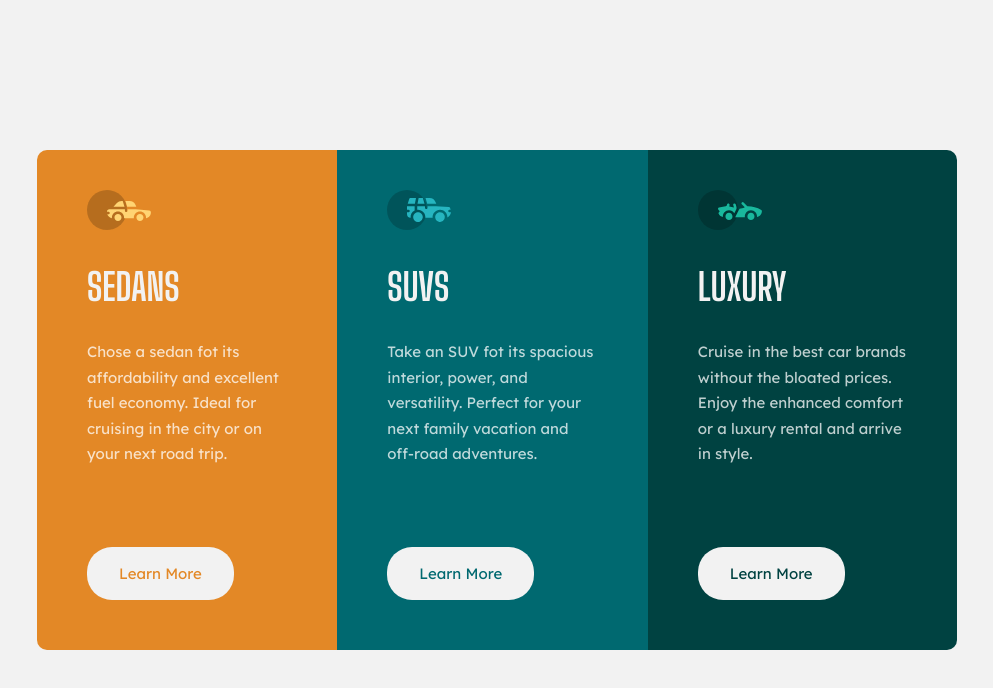
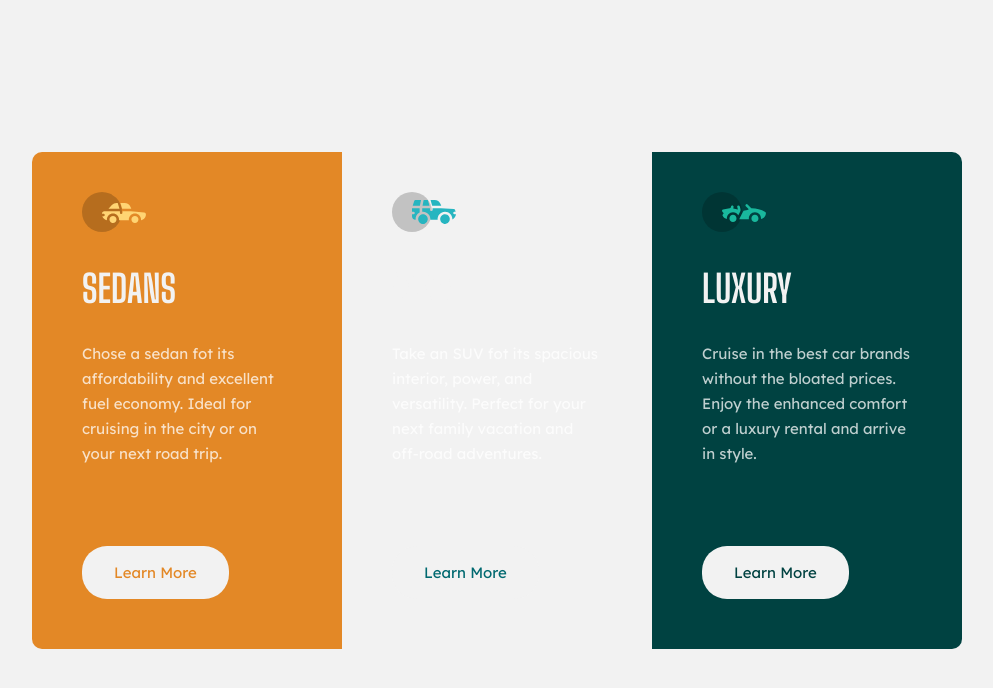
Before and after one commit to Sebastian-Agrano/frontend-mentor-3-column-preview-card-component, a plain HTML site: page index.html in a window 1280 px wide. Shown: the whole page, without its empty margins (143-1136 px from the left). Drawn offline with Linux system fonts and the light colour scheme.

Commit message:
upgrade css

```diff
--- a/css/estilos.css
+++ /dev/null
@@ -1,132 +0,0 @@
-@import url("https://fonts.googleapis.com/css2?family=Big+Shoulders+Display:wght@700&family=Lexend+Deca&display=swap");
-
-:root {
-  /*Primarios*/
-  --Bright-orange: hsl(31, 77%, 52%);
-  --Dark-cyan: hsl(184, 100%, 22%);
-  --Very-dark-cyan: hsl(179, 100%, 13%);
-  /*Secundarios*/
-  --Transparent-white: hsla(0, 0%, 100%, 0.75); /*parrafos*/
-  --Very-light-gray: hsl(0, 0%, 95%); /*fondo, cabezales, bottores*/
-}
-
-* {
-  margin: 0;
-  padding: 0;
-  box-sizing: border-box;
-}
-
-body {
-  display: flex;
-  align-items: center;
-  justify-content: center;
-  height: 100vh;
-  width: 100%;
-  font-size: 15px;
-  font-family: "Lexend Deca";
-  background-color: var(--Very-light-gray);
-}
-
-main.contenedor {
-  display: flex;
-  max-width: 920px;
-  min-width: 920px;
-}
-
-main div.sedan {
-  border-radius: 10px 0 0 10px;
-  background-color: var(--Bright-orange);
-}
-
-main div.suv {
-  background-color: var(--Dark-cyan);
-}
-
-main div.luxury {
-  border-radius: 0 10px 10px 0;
-  background-color: var(--Very-dark-cyan);
-}
-
-main div.tarjeta {
-  padding: 40px 50px 50px 50px;
-}
-
-h3 {
-  margin: 30px 0 30px;
-  text-transform: uppercase;
-  font-family: "Big Shoulders Display";
-  font-size: 2.5em;
-  color: var(--Very-light-gray);
-}
-
-div.tarjeta p {
-  margin-bottom: 80px;
-  line-height: 1.7em;
-  color: var(--Transparent-white);
-}
-
-div.boton {
-  display: inline-block;
-  padding: 15px 30px;
-  border-radius: 25px;
-  border: 2px solid rgba(255, 255, 255, 0);
-  background-color: var(--Very-light-gray);
-  transition: all 0.7s;
-}
-
-a {
-  text-decoration: none;
-}
-
-div.boton-sedan {
-  color: var(--Bright-orange);
-}
-
-div.boton-suv {
-  color: var(--Dark-cyan);
-}
-
-div.boton-luxury {
-  color: var(--Very-dark-cyan);
-}
-
-/* EFECTO HOVER*/
-a:hover div.boton {
-  border: 2px solid var(--Very-light-gray);
-  color: var(--Very-light-gray);
-}
-
-a:hover div.boton-sedan {
-  background-color: var(--Bright-orange);
-}
-a:hover div.boton-suv {
-  background-color: var(--Dark-cyan);
-}
-a:hover div.boton-luxury {
-  background-color: var(--Very-dark-cyan);
-}
-
-/*MEDIAS QUERIES*/
-@media (max-width: 980px) {
-  body {
-    padding: 80px 0;
-    width: 100%;
-    min-width: 350px;
-    height: initial;
-  }
-
-  main.contenedor {
-    flex-direction: column;
-    width: 90%;
-    min-width: 300px;
-    max-width: initial;
-  }
-
-  main div.sedan {
-    border-radius: 10px 10px 0 0;
-  }
-
-  main div.luxury {
-    border-radius: 0 0 10px 10px;
-  }
-}
--- /dev/null
+++ b/css/style.css
@@ -0,0 +1,141 @@
+@import url("https://fonts.googleapis.com/css2?family=Big+Shoulders+Display:wght@700&family=Lexend+Deca&display=swap");
+
+:root {
+  /*Primarios*/
+  --bright-orange: hsl(31, 77%, 52%);
+  --dark-cyan: hsl(184, 100%, 22%);
+  --very-dark-cyan: hsl(179, 100%, 13%);
+  /*Secundarios*/
+  --transparent-white: hsla(0, 0%, 100%, 0.75); /*parrafos*/
+  --very-light-gray: hsl(0, 0%, 95%); /*fondo, cabezales, bottores*/
+  /*Fuente*/
+  --primary-font: "Lexend Deca", sans-serif;
+  --title-font: "Big Shoulders Display", sans-serif;
+}
+
+* {
+  margin: 0;
+  padding: 0;
+  box-sizing: border-box;
+}
+
+html {
+  font-family: var(--primary-font);
+  font-size: 62.5%;
+}
+
+body {
+  display: flex;
+  align-items: center;
+  justify-content: center;
+  height: 100vh;
+  width: 100%;
+  font-size: 1.5rem;
+  font-family: "Lexend Deca";
+  background-color: var(--very-light-gray);
+}
+
+.main-container {
+  display: flex;
+  width: 93rem;
+}
+
+.card {
+  width: 31rem;
+  padding: 4rem 5rem 5rem;
+}
+
+.sedan-card {
+  border-radius: 1rem 0 0 1rem;
+  background-color: var(--bright-orange);
+}
+
+.suv.card {
+  background-color: var(--dark-cyan);
+}
+
+.luxury-card {
+  border-radius: 0 1rem 1rem 0;
+  background-color: var(--very-dark-cyan);
+}
+
+.card-title {
+  margin: 3rem 0;
+  font-family: var(--title-font);
+  font-size: 3.8rem;
+  text-transform: uppercase;
+  color: var(--very-light-gray);
+}
+
+.card p {
+  margin-bottom: 8rem;
+  line-height: 2.5rem;
+  color: var(--transparent-white);
+}
+
+.card-button {
+  display: inline-block;
+  padding: 1.5rem 3rem;
+  border-radius: 2.5rem;
+  border: 2px solid rgba(255, 255, 255, 0);
+  text-decoration: none;
+  background-color: var(--very-light-gray);
+  transition: all 0.7s;
+}
+
+.card-button:hover {
+  border: 2px solid var(--very-light-gray);
+  color: var(--very-light-gray);
+}
+
+.sedan-button {
+  color: var(--bright-orange);
+}
+
+.sedan-button:hover {
+  background-color: var(--bright-orange);
+}
+
+.suv-button {
+  color: var(--dark-cyan);
+}
+
+.suv-button:hover {
+  background-color: var(--dark-cyan);
+}
+
+.luxury-button {
+  color: var(--very-dark-cyan);
+}
+
+.luxury-button:hover {
+  background-color: var(--very-dark-cyan);
+}
+
+@media (width < 980px) {
+  body {
+    padding: 8rem 0;
+    width: 100%;
+    min-width: 35rem;
+    height: initial;
+  }
+
+  .main-container {
+    flex-direction: column;
+    width: 90%;
+    min-width: initial;
+    max-width: initial;
+  }
+
+  .card {
+    width: 100%;
+  }
+
+  .sedan-card {
+    border-radius: 1rem 1rem 0 0;
+  }
+
+  .luxury-card {
+    border-radius: 0 0 1rem 1rem;
+  }
+}
--- a/index.html
+++ b/index.html
@@ -1,33 +1,51 @@
 <!DOCTYPE html>
 <html lang="es">
-<head>
-    <meta charset="UTF-8">
-    <meta http-equiv="X-UA-Compatible" content="IE=edge">
-    <meta name="viewport" content="width=device-width, initial-scale=1.0">
+  <head>
+    <meta charset="UTF-8" />
+    <meta http-equiv="X-UA-Compatible" content="IE=edge" />
+    <meta name="viewport" content="width=device-width, initial-scale=1.0" />
     <title>Desafío Frontend Mentor</title>
-    <link rel="stylesheet" href="css/estilos.css">
-    <link rel="shortcut icon" href="images/favicon-32x32.png" type="image/x-icon">
-</head>
-<body>
-    <main class="contenedor">
-        <div class="tarjeta sedan">
-            <div class="contenedor-imagen"><img src="images/icon-sedans.svg" alt="icono sedan"></div>
-            <h3>Sedans</h3>
-            <p>Chose a sedan fot its affordability and excellent fuel economy. Ideal for cruising in the city or on your next road trip.</p>
-            <a href="#"><div class="boton boton-sedan">Learn More</div></a>
+    <link rel="stylesheet" href="css/style.css" />
+    <link
+      rel="shortcut icon"
+      href="images/favicon-32x32.png"
+      type="image/x-icon" />
+  </head>
+  <body>
+    <main class="main-container">
+      <div class="card sedan-card">
+        <div class="img-container">
+          <img src="images/icon-sedans.svg" alt="sedan icon" />
         </div>
-        <div class="tarjeta suv">
-            <div class="contenedor-imagen"><img src="images/icon-suvs.svg" alt="icono suv"></div>
-            <h3>Suvs</h3>
-            <p>Take an SUV fot its spacious interior, power, and versatility. Perfect for your next family vacation and off-road adventures.</p>
-            <a href="#"><div class="boton boton-suv">Learn More</div></a>
+        <h3 class="card-title">Sedans</h3>
+        <p>
+          Chose a sedan fot its affordability and excellent fuel economy. Ideal
+          for cruising in the city or on your next road trip.
+        </p>
+        <a href="#" class="card-button sedan-button">Learn More</a>
+      </div>
+      <div class="card suv-card">
+        <div class="img-container">
+          <img src="images/icon-suvs.svg" alt="suv icon" />
         </div>
-        <div class="tarjeta luxury">
-            <div class="contenedor-imagen"><img src="images/icon-luxury.svg" alt="icono luxury"></div>
-            <h3>Luxury</h3>
-            <p>Cruise in the best car brands without the bloated prices. Enjoy the enhanced comfort or a luxury rental and arrive in style.</p>
-            <a href="#"><div class="boton boton-luxury">Learn More</div></a>
+        <h3 class="card-title">Suvs</h3>
+        <p>
+          Take an SUV fot its spacious interior, power, and versatility. Perfect
+          for your next family vacation and off-road adventures.
+        </p>
+        <a href="#" class="card-button suv-button">Learn More</a>
+      </div>
+      <div class="card luxury-card">
+        <div class="img-container">
+          <img src="images/icon-luxury.svg" alt="luxury icon" />
         </div>
+        <h3 class="card-title">Luxury</h3>
+        <p>
+          Cruise in the best car brands without the bloated prices. Enjoy the
+          enhanced comfort or a luxury rental and arrive in style.
+        </p>
+        <a href="#" class="card-button luxury-button">Learn More</a>
+      </div>
     </main>
-</body>
+  </body>
 </html>
```
